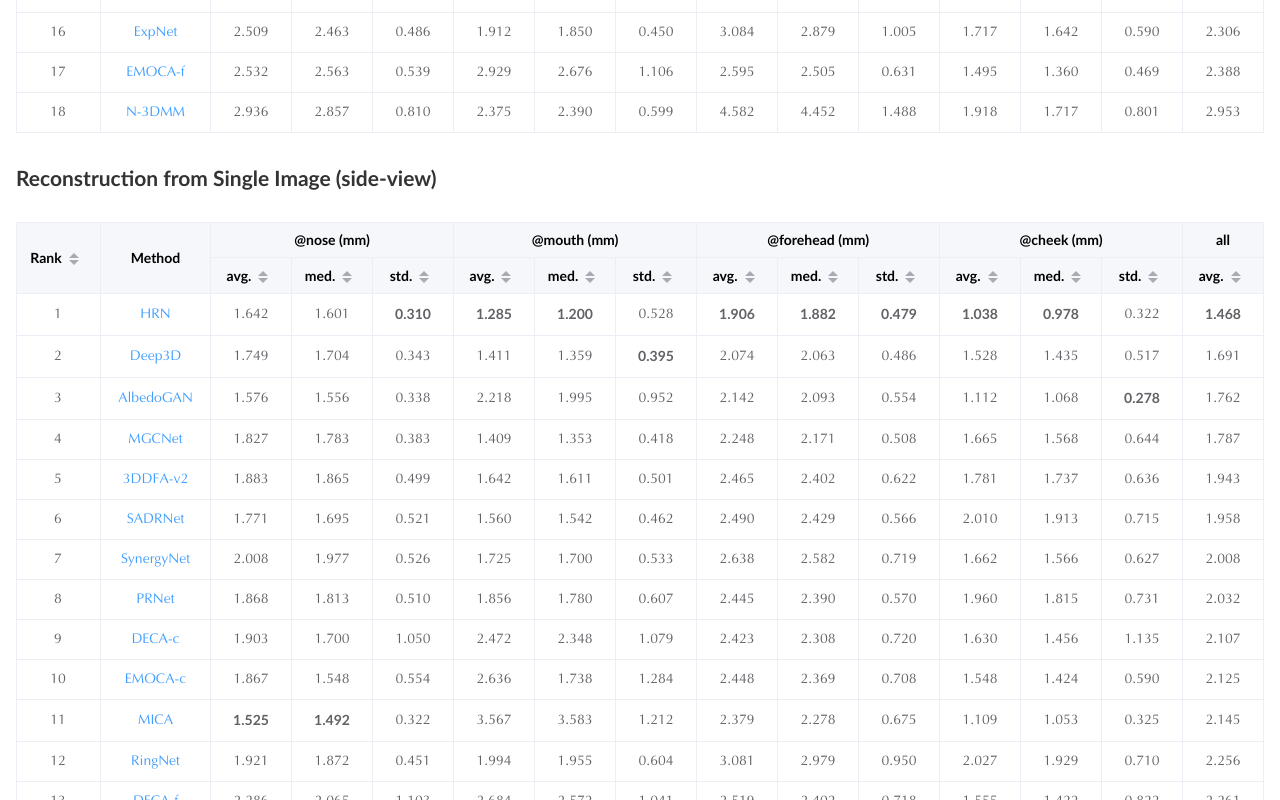
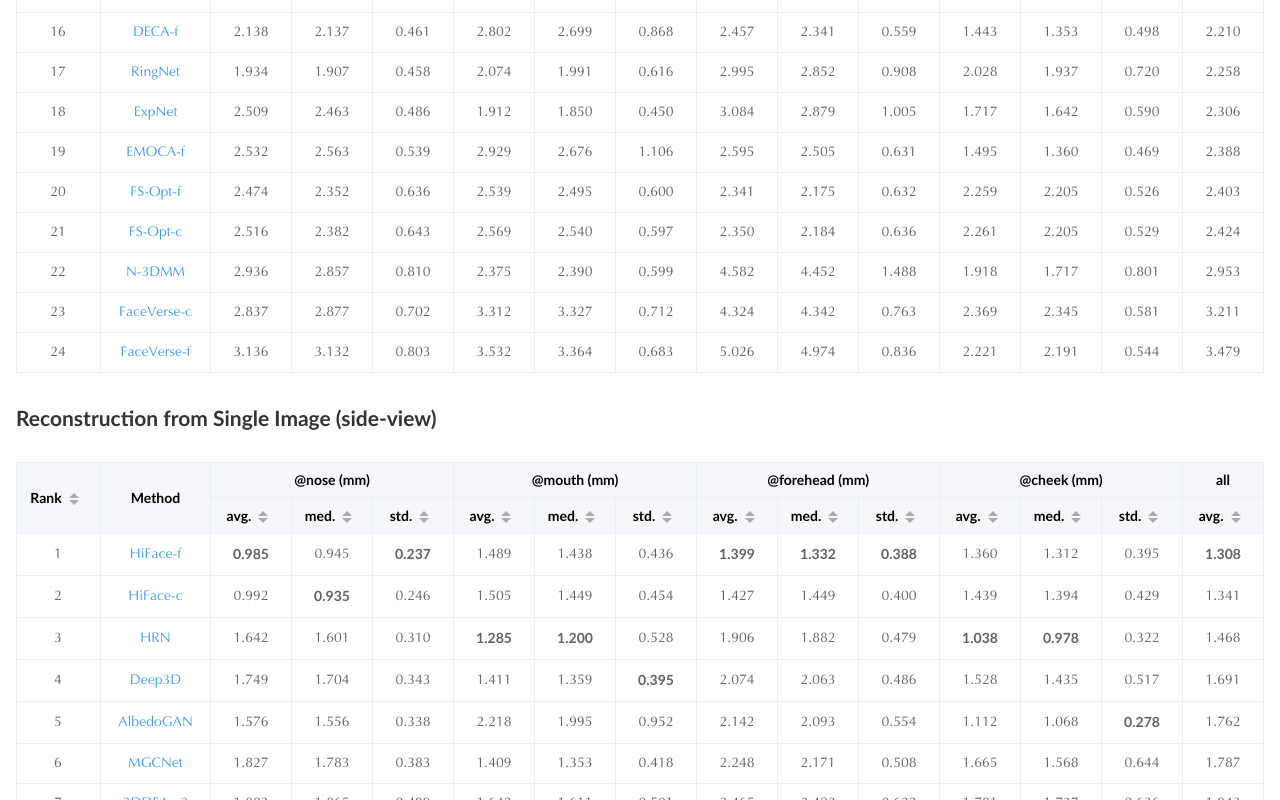
Before and after one commit to czh-98/REALY_homepage, a Vue app: page / in a window 1280 px wide. Shown: the part 2900-3700 px from the top of the page. Built offline with nearby package versions, Linux system fonts and the light colour scheme; a web font is replaced by a local one.

Commit message:
update page

```diff
--- a/src/components/section2-frontal-view.ts
+++ b/src/components/section2-frontal-view.ts
@@ -307,6 +307,108 @@ let frontalViewData: Data[] = [
     method: "AlbedoGAN",
     link: "https://arxiv.org/pdf/2304.12483.pdf",
   },
+  {
+    nose_avg: { val: "2.516", bold: false },
+    nose_med: { val: "2.382", bold: false },
+    nose_std: { val: "0.643", bold: false },
+    mouth_avg: { val: "2.569", bold: false },
+    mouth_med: { val: "2.540", bold: false },
+    mouth_std: { val: "0.597", bold: false },
+    forehead_avg: { val: "2.350", bold: false },
+    forehead_med: { val: "2.184", bold: false },
+    forehead_std: { val: "0.636", bold: false },
+    cheek_avg: { val: "2.261", bold: false },
+    cheek_med: { val: "2.205", bold: false },
+    cheek_std: { val: "0.529", bold: false },
+    all_avg: { val: "2.424", bold: false },
+    method: "FS-Opt-c",
+    link: "https://arxiv.org/pdf/2003.13989.pdf",
+  },
+  {
+    nose_avg: { val: "2.474", bold: false },
+    nose_med: { val: "2.352", bold: false },
+    nose_std: { val: "0.636", bold: false },
+    mouth_avg: { val: "2.539", bold: false },
+    mouth_med: { val: "2.495", bold: false },
+    mouth_std: { val: "0.600", bold: false },
+    forehead_avg: { val: "2.341", bold: false },
+    forehead_med: { val: "2.175", bold: false },
+    forehead_std: { val: "0.632", bold: false },
+    cheek_avg: { val: "2.259", bold: false },
+    cheek_med: { val: "2.205", bold: false },
+    cheek_std: { val: "0.526", bold: false },
+    all_avg: { val: "2.403", bold: false },
+    method: "FS-Opt-f",
+    link: "https://arxiv.org/pdf/2003.13989.pdf",
+  },
+  {
+    nose_avg: { val: "2.837", bold: false },
+    nose_med: { val: "2.877", bold: false },
+    nose_std: { val: "0.702", bold: false },
+    mouth_avg: { val: "3.312", bold: false },
+    mouth_med: { val: "3.327", bold: false },
+    mouth_std: { val: "0.712", bold: false },
+    forehead_avg: { val: "4.324", bold: false },
+    forehead_med: { val: "4.342", bold: false },
+    forehead_std: { val: "0.763", bold: false },
+    cheek_avg: { val: "2.369", bold: false },
+    cheek_med: { val: "2.345", bold: false },
+    cheek_std: { val: "0.581", bold: false },
+    all_avg: { val: "3.211", bold: false },
+    method: "FaceVerse-c",
+    link: "https://arxiv.org/pdf/2203.14057.pdf",
+  },
+  {
+    nose_avg: { val: "3.136", bold: false },
+    nose_med: { val: "3.132", bold: false },
+    nose_std: { val: "0.803", bold: false },
+    mouth_avg: { val: "3.532", bold: false },
+    mouth_med: { val: "3.364", bold: false },
+    mouth_std: { val: "0.683", bold: false },
+    forehead_avg: { val: "5.026", bold: false },
+    forehead_med: { val: "4.974", bold: false },
+    forehead_std: { val: "0.836", bold: false },
+    cheek_avg: { val: "2.221", bold: false },
+    cheek_med: { val: "2.191", bold: false },
+    cheek_std: { val: "0.544", bold: false },
+    all_avg: { val: "3.479", bold: false },
+    method: "FaceVerse-f",
+    link: "https://arxiv.org/pdf/2203.14057.pdf",
+  },
+  {
+    nose_avg: { val: "1.054", bold: false },
+    nose_med: { val: "1.021", bold: false },
+    nose_std: { val: "0.317", bold: false },
+    mouth_avg: { val: "1.461", bold: false },
+    mouth_med: { val: "1.381", bold: false },
+    mouth_std: { val: "0.430", bold: false },
+    forehead_avg: { val: "1.331", bold: false },
+    forehead_med: { val: "1.307", bold: false },
+    forehead_std: { val: "0.347", bold: false },
+    cheek_avg: { val: "1.342", bold: false },
+    cheek_med: { val: "1.304", bold: false },
+    cheek_std: { val: "0.384", bold: false },
+    all_avg: { val: "1.297", bold: false },
+    method: "HiFace-c",
+    link: "https://arxiv.org/pdf/2303.11225.pdf",
+  },
+  {
+    nose_avg: { val: "1.036", bold: false },
+    nose_med: { val: "0.992", bold: false },
+    nose_std: { val: "0.280", bold: false },
+    mouth_avg: { val: "1.450", bold: false },
+    mouth_med: { val: "1.388", bold: false },
+    mouth_std: { val: "0.413", bold: false },
+    forehead_avg: { val: "1.324", bold: false },
+    forehead_med: { val: "1.296", bold: false },
+    forehead_std: { val: "0.334", bold: false },
+    cheek_avg: { val: "1.291", bold: false },
+    cheek_med: { val: "1.240", bold: false },
+    cheek_std: { val: "0.362", bold: false },
+    all_avg: { val: "1.275", bold: false },
+    method: "HiFace-f",
+    link: "https://arxiv.org/pdf/2303.11225.pdf",
+  },
 ];
 
 frontalViewData = sortByAll(frontalViewData);
--- a/src/components/section2-side-view.ts
+++ b/src/components/section2-side-view.ts
@@ -256,6 +256,74 @@ let sideViewData = [
     method: "AlbedoGAN",
     link: "https://arxiv.org/pdf/2304.12483.pdf",
   },
+  {
+    nose_avg: { val: "2.559", bold: false },
+    nose_med: { val: "2.467", bold: false },
+    nose_std: { val: "0.608", bold: false },
+    mouth_avg: { val: "2.255", bold: false },
+    mouth_med: { val: "2.222", bold: false },
+    mouth_std: { val: "0.518", bold: false },
+    forehead_avg: { val: "2.659", bold: false },
+    forehead_med: { val: "2.553", bold: false },
+    forehead_std: { val: "0.664", bold: false },
+    cheek_avg: { val: "2.309", bold: false },
+    cheek_med: { val: "2.259", bold: false },
+    cheek_std: { val: "0.581", bold: false },
+    all_avg: { val: "2.446", bold: false },
+    method: "FS-Opt-c",
+    link: "https://arxiv.org/pdf/2003.13989.pdf",
+  },
+  {
+    nose_avg: { val: "2.514", bold: false },
+    nose_med: { val: "2.433", bold: false },
+    nose_std: { val: "0.596", bold: false },
+    mouth_avg: { val: "2.232", bold: false },
+    mouth_med: { val: "2.217", bold: false },
+    mouth_std: { val: "0.514", bold: false },
+    forehead_avg: { val: "2.647", bold: false },
+    forehead_med: { val: "2.539", bold: false },
+    forehead_std: { val: "0.664", bold: false },
+    cheek_avg: { val: "2.308", bold: false },
+    cheek_med: { val: "2.257", bold: false },
+    cheek_std: { val: "0.580", bold: false },
+    all_avg: { val: "2.425", bold: false },
+    method: "FS-Opt-f",
+    link: "https://arxiv.org/pdf/2003.13989.pdf",
+  },
+  {
+    nose_avg: { val: "0.992", bold: false },
+    nose_med: { val: "0.935", bold: false },
+    nose_std: { val: "0.246", bold: false },
+    mouth_avg: { val: "1.505", bold: false },
+    mouth_med: { val: "1.449", bold: false },
+    mouth_std: { val: "0.454", bold: false },
+    forehead_avg: { val: "1.427", bold: false },
+    forehead_med: { val: "1.449", bold: false },
+    forehead_std: { val: "0.400", bold: false },
+    cheek_avg: { val: "1.439", bold: false },
+    cheek_med: { val: "1.394", bold: false },
+    cheek_std: { val: "0.429", bold: false },
+    all_avg: { val: "1.341", bold: false },
+    method: "HiFace-c",
+    link: "https://arxiv.org/pdf/2303.11225.pdf",
+  },
+  {
+    nose_avg: { val: "0.985", bold: false },
+    nose_med: { val: "0.945", bold: false },
+    nose_std: { val: "0.237", bold: false },
+    mouth_avg: { val: "1.489", bold: false },
+    mouth_med: { val: "1.438", bold: false },
+    mouth_std: { val: "0.436", bold: false },
+    forehead_avg: { val: "1.399", bold: false },
+    forehead_med: { val: "1.332", bold: false },
+    forehead_std: { val: "0.388", bold: false },
+    cheek_avg: { val: "1.360", bold: false },
+    cheek_med: { val: "1.312", bold: false },
+    cheek_std: { val: "0.395", bold: false },
+    all_avg: { val: "1.308", bold: false },
+    method: "HiFace-f",
+    link: "https://arxiv.org/pdf/2303.11225.pdf",
+  },
 ];
 
 sideViewData = sortByAll(sideViewData);
```
